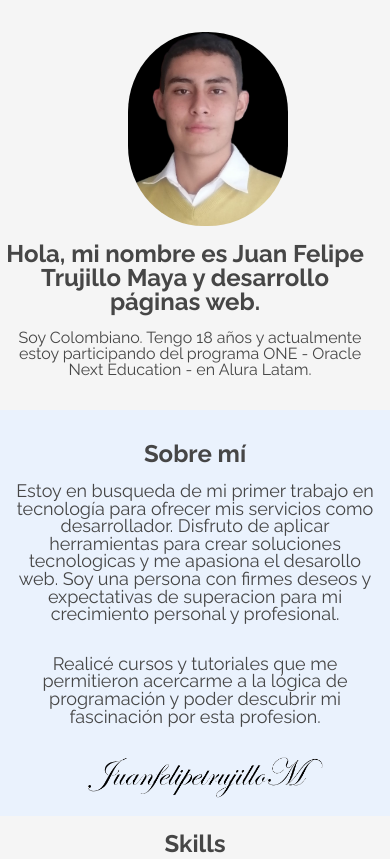
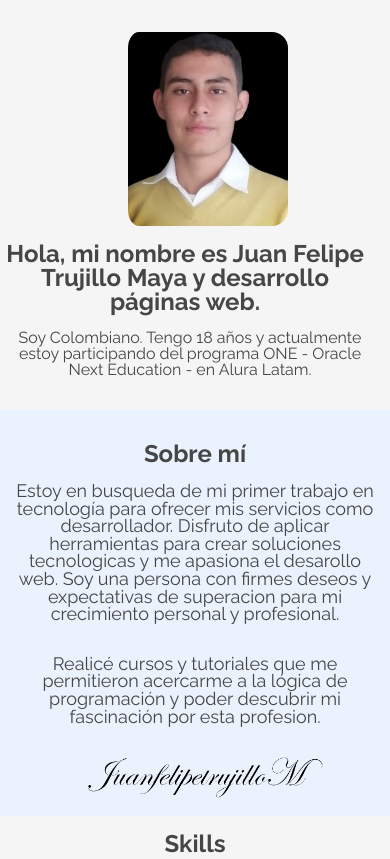
Before and after one commit to catmasterX/Alura-Challenge-3-Portfolio, a plain HTML site: page index.html in a window 390 px wide. Shown: the top 859 px of the page. Drawn offline with Linux system fonts and the light colour scheme.

Commit message:
Update style.css

```diff
--- a/style.css
+++ b/style.css
@@ -490,6 +490,7 @@ footer{
   .foto-perfil{
     display:block;
     margin:auto;
+    border-radius: 1rem 1rem 1rem 1rem;
     box-shadow: 0 0 0 0;
     margin-bottom: 1rem;
   }
```
